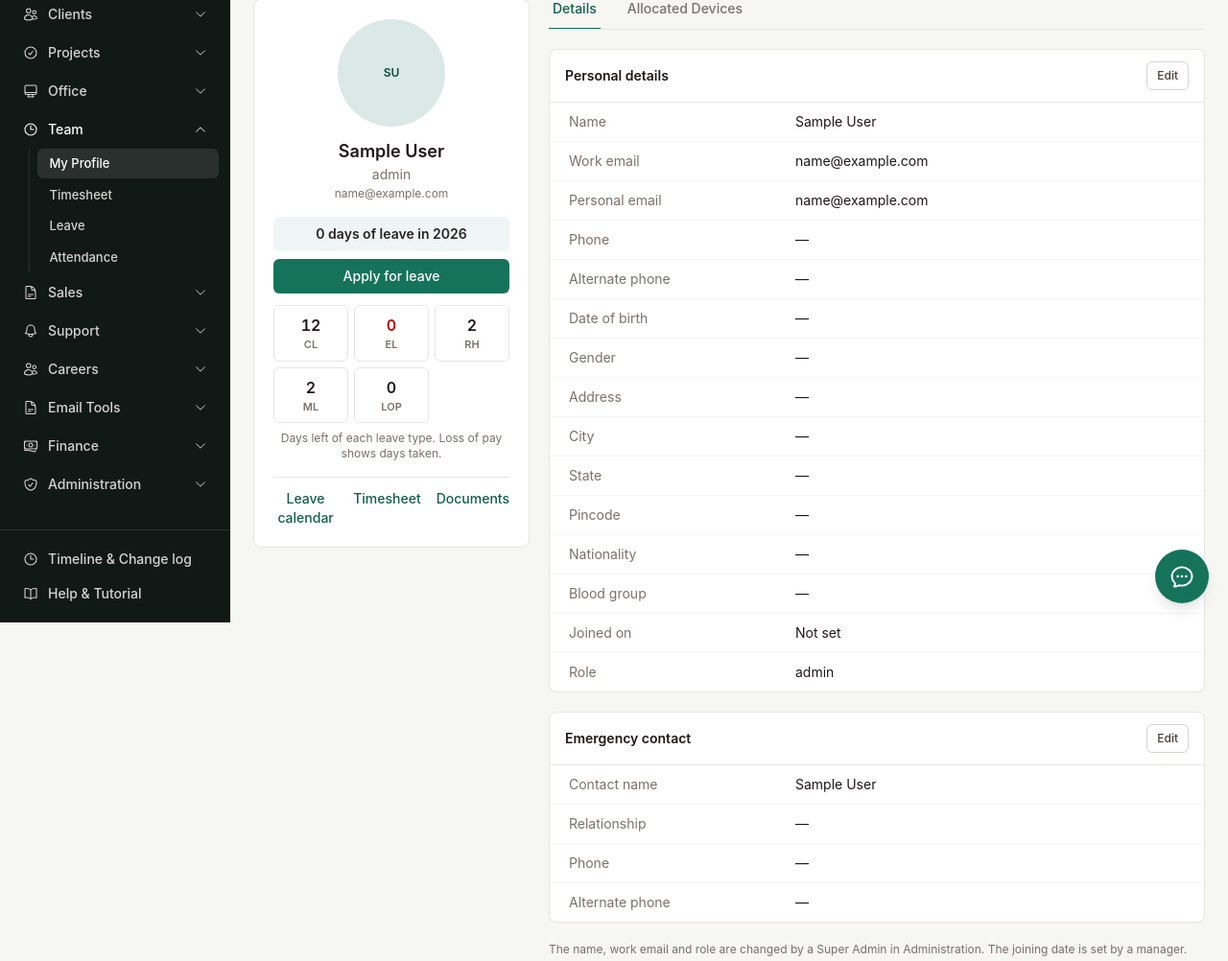
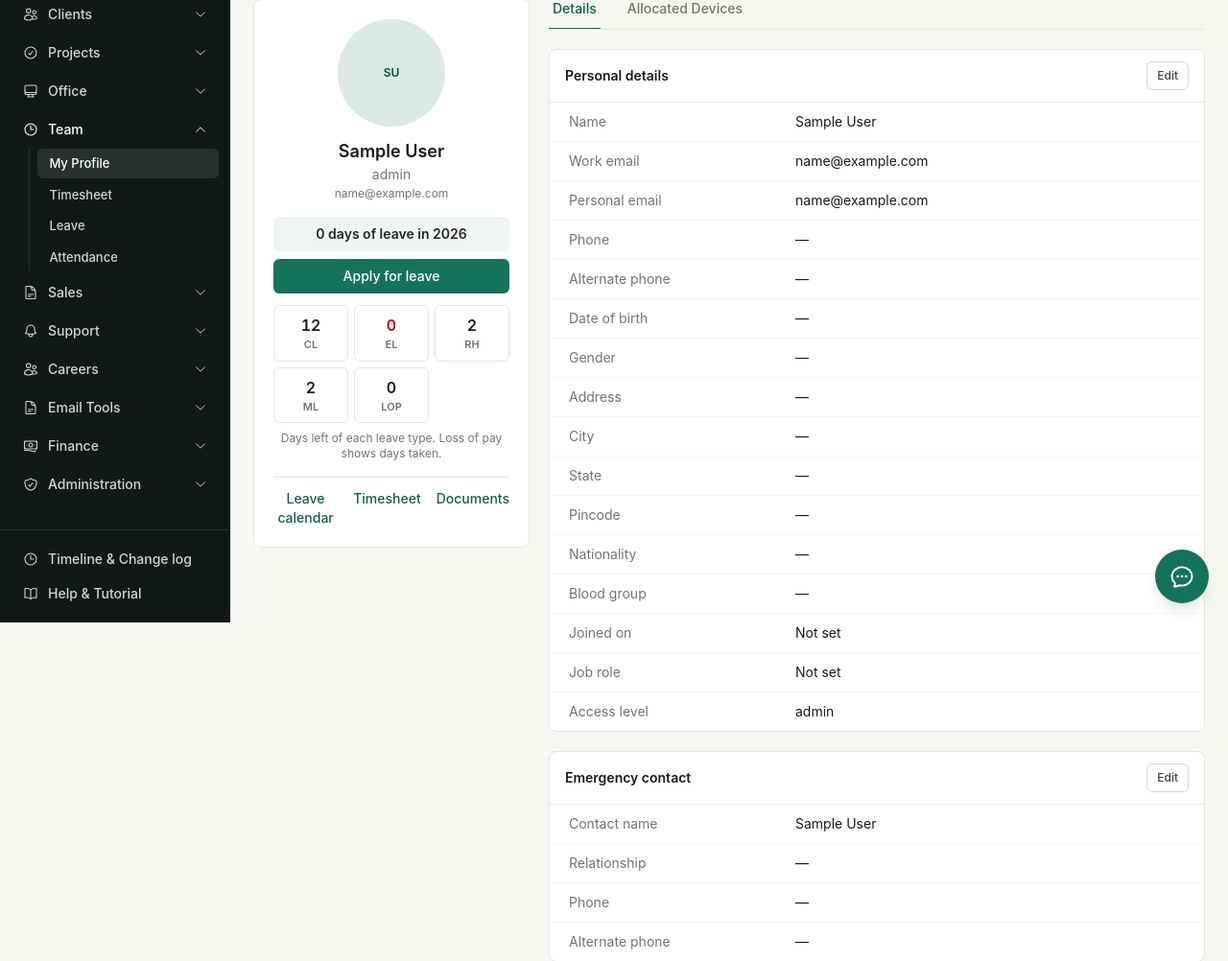
Before and after one commit to SubinWX/crm, a Laravel app: page /profile in a window 1280 px wide. Shown: the part 151-1153 px from the top of the page at 96% size. Run offline with Laravel 12, Linux system fonts and the light colour scheme; the visitor is signed in with stand-in values (Sample User, id 1); data comes from the database, SQL or seed files in the repository; data that the repository does not hold is empty; style sheets or scripts are compiled from the project's sources; some libraries are stand-ins or nearby versions.

Commit message:
Add job roles for people
- Job role dropdown (Manager, Team Lead, Developer…) in the user form, with a managed list in Settings
- Shown in staff lists, profile, chat, search and the account menu
- Form label 'Role' renamed to 'Access level'

Co-Authored-By: Claude Fable 5.2 <noreply@anthropic.com>

```diff
--- a/app/Livewire/Chat/Index.php
+++ b/app/Livewire/Chat/Index.php
@@ -107,7 +107,7 @@ class Index extends Component
         $unread = ChatMessage::where('recipient_id', $me->id)->whereNull('read_at')->selectRaw('sender_id, count(*) as n')->groupBy('sender_id')->pluck('n', 'sender_id');
         $last = ChatMessage::whereNotNull('recipient_id')->where(fn ($q) => $q->where('sender_id', $me->id)->orWhere('recipient_id', $me->id))
             ->selectRaw('case when sender_id = ? then recipient_id else sender_id end as other, max(id) as last_id', [$me->id])->groupBy('other')->pluck('last_id', 'other');
-        $people = User::active()->where('id', '!=', $me->id)->orderBy('name')->get()
+        $people = User::active()->with('jobRole')->where('id', '!=', $me->id)->orderBy('name')->get()
             ->sortByDesc(fn ($u) => $last[$u->id] ?? 0)->values();
 
         return view('livewire.chat.index', [
--- a/app/Livewire/Search/Box.php
+++ b/app/Livewire/Search/Box.php
@@ -72,9 +72,9 @@ class Box extends Component
             ->orderBy('title')->limit(self::PER_GROUP)->get()
             ->map(fn ($a) => ['title' => $a->title, 'sub' => (string) $a->category, 'url' => route('knowledge-base', ['article' => $a->id])])->all();
         // People: whoever the signed-in person may open the profile of.
-        $groups['People'] = $user->managedPeople()->where(fn ($q) => $q->where('name', 'like', $like)->orWhere('email', 'like', $like))
+        $groups['People'] = $user->managedPeople()->with('jobRole')->where(fn ($q) => $q->where('name', 'like', $like)->orWhere('email', 'like', $like))
             ->orderBy('name')->limit(self::PER_GROUP)->get()
-            ->map(fn ($p) => ['title' => $p->name, 'sub' => $p->role_label, 'url' => route('profile.show', $p)])->all();
+            ->map(fn ($p) => ['title' => $p->name, 'sub' => $p->title_label, 'url' => route('profile.show', $p)])->all();
 
         return array_filter($groups);
     }
--- a/app/Livewire/Users/Index.php
+++ b/app/Livewire/Users/Index.php
@@ -2,6 +2,7 @@
 
 namespace App\Livewire\Users;
 
+use App\Models\Lookup;
 use App\Models\Setting;
 use App\Models\User;
 use App\Notifications\UserInvited;
@@ -82,6 +83,7 @@ class Index extends Component
         $this->form = [
             'name' => '', 'email' => '', 'phone' => '', 'alt_phone' => '', 'date_of_birth' => '',
             'role' => in_array($this->role, $this->roles(), true) ? $this->role : $this->roles()[0], 'is_active' => true,
+            'job_role_id' => '', 'new_job_role' => '',
             'password' => '',
             'permissions' => ['clients.view', 'projects.view', 'tasks.manage'],
         ];
@@ -108,6 +110,7 @@ class Index extends Component
             'name' => $user->name, 'email' => $user->email, 'phone' => (string) $user->phone, 'alt_phone' => (string) $user->alt_phone,
             'date_of_birth' => $user->date_of_birth?->format('Y-m-d') ?? '',
             'role' => $user->role, 'is_active' => $user->is_active, 'permissions' => $user->permissions ?? [],
+            'job_role_id' => (string) ($user->job_role_id ?? ''), 'new_job_role' => '',
             'password' => '',
         ];
         $this->showForm = true;
@@ -122,6 +125,9 @@ class Index extends Component
             'form.alt_phone' => ['nullable', 'string', 'max:30'],
             'form.date_of_birth' => ['nullable', 'date', 'before:today', 'after:1920-01-01'],
             'form.role' => ['required', Rule::in($this->roles())],
+            'form.job_role_id' => ['nullable', Rule::exists('lookups', 'id')->where('type', 'job_role')],
+            // Super Admins can type a job role that is not in the list yet.
+            'form.new_job_role' => ['nullable', 'string', 'max:60'],
             'form.is_active' => ['boolean'],
             // Optional: leave empty to send an invitation (new user) or keep the current password (existing user).
             'form.password' => ['nullable', 'string', Password::min(8), 'max:200'],
@@ -144,6 +150,7 @@ class Index extends Component
             'alt_phone' => $this->form['alt_phone'] ?: null,
             'date_of_birth' => $this->form['date_of_birth'] ?: null,
             'role' => $this->form['role'],
+            'job_role_id' => $this->resolveJobRole(),
             'is_active' => (bool) $this->form['is_active'],
         ];
         // Access: only options this person may give for the chosen role are taken from the form. Anything the
@@ -220,6 +227,20 @@ class Index extends Component
         $me = auth()->user();
 
         return $me->isSuperAdmin() || array_diff($user->permissions ?? [], $me->assignablePermissions($user->role)) === [];
+    }
+
+    /** The chosen job role, or a new one typed by a Super Admin (added to the list, or matched if it is already there). */
+    protected function resolveJobRole(): ?int
+    {
+        $new = trim((string) ($this->form['new_job_role'] ?? ''));
+        if ($new !== '' && auth()->user()->isSuperAdmin()) {
+            $existing = Lookup::where('type', 'job_role')->whereRaw('lower(name) = ?', [mb_strtolower($new)])->first();
+
+            return ($existing ?? Lookup::create(['type' => 'job_role', 'name' => $new, 'is_active' => true,
+                'sort_order' => (int) Lookup::where('type', 'job_role')->max('sort_order') + 1]))->id;
+        }
+
+        return ($this->form['job_role_id'] ?? '') !== '' ? (int) $this->form['job_role_id'] : null;
     }
 
     /** For someone who lost their phone: clears two-step login so they can sign in with the password and set it up again. */
@@ -303,7 +324,8 @@ class Index extends Component
     public function render()
     {
         return view('livewire.users.index', [
-            'users' => User::withCount('equipment')->where('role', in_array($this->role, $this->roles(), true) ? $this->role : $this->roles()[0])->orderByDesc('is_active')->orderBy('name')->get(),
+            'jobRoles' => $this->showForm ? Lookup::where('type', 'job_role')->orderBy('sort_order')->orderBy('name')->get() : collect(),
+            'users' => User::with('jobRole')->withCount('equipment')->where('role', in_array($this->role, $this->roles(), true) ? $this->role : $this->roles()[0])->orderByDesc('is_active')->orderBy('name')->get(),
             'counts' => collect(User::ROLES)->map(fn ($label, $role) => User::where('role', $role)->count())->all(),
             'staffScope' => $this->scope === 'staff',
             'roleTabs' => collect($this->roles())->mapWithKeys(fn ($role) => [$role => User::ROLES[$role].'s'])->all(),
--- a/app/Models/Lookup.php
+++ b/app/Models/Lookup.php
@@ -25,6 +25,7 @@ class Lookup extends Model
         'equipment_type' => 'Equipment types',
         'job_department' => 'Job departments (Careers)',
         'leave_type' => 'Leave types',
+        'job_role' => 'Job roles (people)',
     ];
 
     protected static function booted(): void
--- a/app/Models/User.php
+++ b/app/Models/User.php
@@ -6,6 +6,7 @@ use App\Models\Concerns\LogsActivity;
 use Database\Factories\UserFactory;
 use Illuminate\Database\Eloquent\Builder;
 use Illuminate\Database\Eloquent\Factories\HasFactory;
+use Illuminate\Database\Eloquent\Relations\BelongsTo;
 use Illuminate\Database\Eloquent\Relations\BelongsToMany;
 use Illuminate\Database\Eloquent\Relations\HasMany;
 use Illuminate\Foundation\Auth\User as Authenticatable;
@@ -125,7 +126,7 @@ class User extends Authenticatable
     protected $fillable = [
         'name', 'email', 'password', 'phone', 'alt_phone', 'date_of_birth', 'joined_on', 'avatar_path',
         'gender', 'personal_email', 'address', 'city', 'state', 'pincode', 'nationality', 'blood_group',
-        'emergency_name', 'emergency_relation', 'emergency_phone', 'emergency_alt_phone', 'role', 'is_active', 'permissions',
+        'emergency_name', 'emergency_relation', 'emergency_phone', 'emergency_alt_phone', 'role', 'job_role_id', 'is_active', 'permissions',
         'invitation_token', 'invited_at', 'invited_by', 'last_login_at',
     ];
 
@@ -238,6 +239,18 @@ class User extends Authenticatable
         return $query->where('role', '!=', self::ROLE_SUB_ADMIN);
     }
 
+    /** What the person does (Manager, Developer…). Their access level is the separate "role" column. */
+    public function jobRole(): BelongsTo
+    {
+        return $this->belongsTo(Lookup::class, 'job_role_id');
+    }
+
+    /** The job role when one is set, otherwise the access level: the short label shown under a person's name. */
+    public function getTitleLabelAttribute(): string
+    {
+        return $this->jobRole?->name ?? $this->role_label;
+    }
+
     public function equipment(): HasMany
     {
         return $this->hasMany(Equipment::class);
--- a/database/seeders/DatabaseSeeder.php
+++ b/database/seeders/DatabaseSeeder.php
@@ -23,6 +23,7 @@ class DatabaseSeeder extends Seeder
         'payment_method' => ['Bank Transfer (NEFT/IMPS)', 'UPI', 'Cash', 'Cheque', 'Credit / Debit Card', 'Payment Gateway', 'Other'],
         'equipment_type' => ['Laptop', 'Desktop', 'Monitor', 'Mobile Phone', 'Tablet', 'Keyboard & Mouse', 'Headset', 'Camera', 'Furniture', 'Software Licence', 'Other'],
         'expense_link' => ['Office', 'Self', 'Other'],
+        'job_role' => ['Manager', 'Team Lead', 'Developer', 'Designer', 'Tester', 'Marketing', 'Content Writer', 'Sales', 'Accounts', 'HR'],
         'leave_type' => ['Casual Leave', 'Earned Leave', 'Restricted Holiday', 'Medical Leave', 'Loss of Pay'],
         'job_department' => ['Development', 'Design', 'Digital Marketing', 'SEO', 'Content', 'Sales', 'Accounts', 'HR & Admin'],
         'expense_category' => ['Hosting & Domains', 'Software Subscriptions', 'Advertising', 'Contractors', 'Office', 'Travel', 'Other'],
--- a/resources/views/help.blade.php
+++ b/resources/views/help.blade.php
@@ -350,6 +350,7 @@
                     <li><strong>Needs your attention</strong> — the highlighted box at the top of the dashboard lists what is waiting for you: unread notifications and chat messages, your overdue and open tasks, leave waiting for approval, a reminder to check in, and (where you have access) open support tickets, lead follow-ups, new job applications, overdue invoices and renewals due within 7 days. Click a line to open it. When nothing is waiting it says you are all caught up.</li>
                     <li><strong>Profile pictures</strong> — after choosing a picture you can drag and zoom it inside a circle, then press <em>Use this crop</em>.</li>
                     <li><strong>Guided tour</strong> — the first time someone signs in, a short tour points out the menu, search, notifications, chat and help, one step at a time. It can be closed at any step with ×, <em>Skip the tour</em> or the Esc key. Press <em>Take the tour</em> at the top of this page to see it again.</li>
+                    @if ($can('staff.manage'))<li><strong>Job roles</strong> — when adding or editing a person, choose their <em>Job role</em> (Manager, Team Lead, Developer, Tester, Marketing and so on). It shows under their name in lists, chat and their profile. It only describes what they do; what they can open is set by the access switches.@if ($can('admin')) You can type a new job role in the form, and rename or remove them in <strong>Settings → Job roles (people)</strong>.@endif</li>@endif
                     <li><strong>Search</strong> — the box in the top bar finds clients, projects, tasks, invoices, leads, quotes, support tickets and people in one go. Type two or more letters, a phone number or an invoice number. Press <kbd>/</kbd> to jump to it. You only get results from the areas you can open.</li>
                     <li><strong>On a phone</strong> — open the same address in the phone’s browser. The menu is behind the ☰ button and search behind the magnifier. The dashboard shows three shortcuts: <em>Check in / out</em>, <em>Apply for leave</em> and <em>Timesheet</em>. Wide tables scroll sideways.</li>
                 </ul>
--- a/resources/views/livewire/account/menu.blade.php
+++ b/resources/views/livewire/account/menu.blade.php
@@ -12,7 +12,7 @@
             <div class="min-w-0">
                 <p class="truncate text-base font-semibold text-stone-900">{{ $user->name }}</p>
                 <p class="truncate text-sm text-stone-500">{{ $user->email }}</p>
-                <p class="mt-0.5 text-xs text-stone-500">{{ $user->role_label }}</p>
+                <p class="mt-0.5 text-xs text-stone-500">{{ $user->jobRole ? $user->jobRole->name.' · ' : '' }}{{ $user->role_label }}</p>
             </div>
         </div>
         <div class="p-2">
--- a/resources/views/livewire/account/profile.blade.php
+++ b/resources/views/livewire/account/profile.blade.php
@@ -15,7 +15,8 @@
         'Nationality' => $val($person->nationality),
         'Blood group' => $val($person->blood_group),
         'Joined on' => fmt_date($person->joined_on, 'Not set'),
-        'Role' => $person->role_label,
+        'Job role' => $person->jobRole?->name ?? 'Not set',
+        'Access level' => $person->role_label,
     ];
     $emergency = [
         'Contact name' => $val($person->emergency_name),
@@ -38,7 +39,7 @@
         <div class="card p-5 text-center">
             <x-avatar :src="$person->avatarUrl()" :name="$person->name" size="size-28" class="mx-auto text-3xl" />
             <p class="mt-3 text-lg font-semibold text-stone-900">{{ $person->name }}</p>
-            <p class="text-sm text-stone-500">{{ $person->role_label }}@unless ($person->is_active) · <span class="text-red-700">Deactivated</span>@endunless</p>
+            <p class="text-sm text-stone-500">{{ $person->jobRole ? $person->jobRole->name.' · ' : '' }}{{ $person->role_label }}@unless ($person->is_active) · <span class="text-red-700">Deactivated</span>@endunless</p>
             <p class="mt-0.5 truncate text-xs text-stone-500">{{ $person->email }}</p>
 
             @if ($balances->isNotEmpty())
--- a/resources/views/livewire/chat/index.blade.php
+++ b/resources/views/livewire/chat/index.blade.php
@@ -14,7 +14,7 @@
                 @foreach ($people as $p)
                     <button type="button" wire:key="person-{{ $p->id }}" wire:click="open('{{ $p->id }}')" @class(['flex w-full cursor-pointer items-center gap-2.5 rounded-md px-2.5 py-2 text-left text-sm', 'bg-brand-50 font-semibold text-brand-900' => $partner?->id === $p->id, 'text-stone-700 hover:bg-stone-50' => $partner?->id !== $p->id])>
                         <x-avatar :src="$p->avatarUrl()" :name="$p->name" size="size-8" />
-                        <span class="min-w-0 flex-1"><span class="block truncate">{{ $p->name }}</span><span class="block truncate text-xs font-normal text-stone-500">{{ $p->role_label }}</span></span>
+                        <span class="min-w-0 flex-1"><span class="block truncate">{{ $p->name }}</span><span class="block truncate text-xs font-normal text-stone-500">{{ $p->title_label }}</span></span>
                         @if ($unread[$p->id] ?? 0) <span class="rounded-full bg-red-600 px-1.5 text-[11px] font-bold text-white">{{ $unread[$p->id] }}</span> @endif
                     </button>
                 @endforeach
```
Also changed, not shown: resources/views/livewire/users/index.blade.php (+15 -3 lines), tests/Feature/StaffManagementTest.php (+41 -0 lines), database/migrations/2026_11_19_100000_add_job_roles_to_users.php (added).
